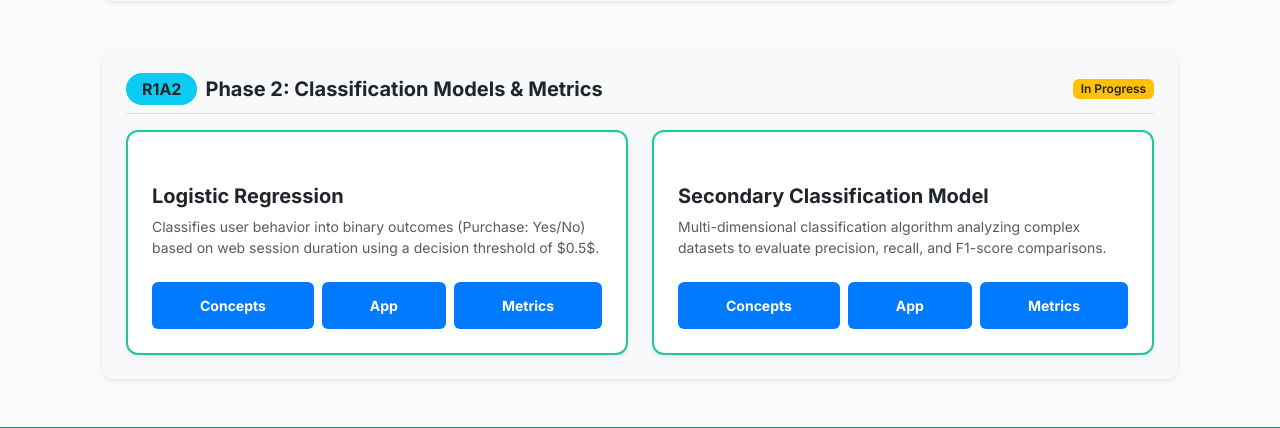
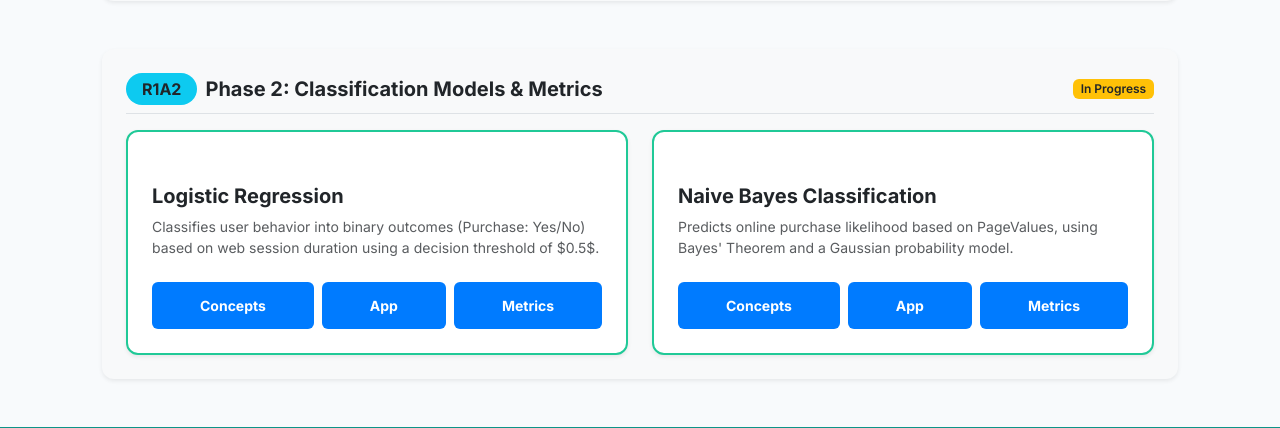
Before and after one commit to MariaPaula2095/Machine_Learning_Numpy_LinearRegression, a Flask app: page / in a window 1280 px wide. Shown: the part 1008-1436 px from the top of the page. Run offline with Flask 3, Linux system fonts and the light colour scheme.

Commit message:
fix: update Secondary Model links to point to Naive Bayes instead of Logistic Regression

```diff
--- a/templates/hello_world.html
+++ b/templates/hello_world.html
@@ -63,11 +63,11 @@
 
                         <li><hr class="dropdown-divider"></li>
 
-                        <!-- Modelo Secundario (Ahora Activo) -->
-                        <li class="dropdown-header text-teal fw-bold">SECONDARY MODEL</li>
-                        <li><a class="dropdown-item small" href="{{ url_for('logistic_concepts') }}"><i class="bi bi-file-text me-2"></i>Concepts</a></li>
-                        <li><a class="dropdown-item small" href="{{ url_for('logistic_application') }}"><i class="bi bi-cpu me-2"></i>Application</a></li>
-                        <li><a class="dropdown-item small" href="{{ url_for('logistic_metrics') }}"><i class="bi bi-bar-chart me-2"></i>Evaluation Metrics</a></li>
+                        <!-- Modelo Secundario: Naive Bayes -->
+                        <li class="dropdown-header text-teal fw-bold">NAIVE BAYES</li>
+                        <li><a class="dropdown-item small" href="{{ url_for('naive_bayes_concepts') }}"><i class="bi bi-file-text me-2"></i>Concepts</a></li>
+                        <li><a class="dropdown-item small" href="{{ url_for('naive_bayes_application') }}"><i class="bi bi-cpu me-2"></i>Application</a></li>
+                        <li><a class="dropdown-item small" href="{{ url_for('naive_bayes_metrix') }}"><i class="bi bi-bar-chart me-2"></i>Evaluation Metrics</a></li>
                     </ul>
                 </li>
 
@@ -212,22 +212,22 @@
                     </div>
                 </div>
 
-                <!-- Model 2:  -->
+                <!-- Model 2: Naive Bayes -->
                 <div class="col-md-6">
                     <div class="card card-custom h-100 p-4 border border-2 border-teal shadow-sm d-flex flex-column justify-content-between">
                         <div>
                             <div class="d-flex align-items-center justify-content-between mb-2">
-                                <span class="badge bg-teal text-white">Model 2 (Multi-feature)</span>
+                                <span class="badge bg-teal text-white">Model 2 (Naive Bayes)</span>
                             </div>
-                            <h5 class="fw-bold mb-2">Secondary Classification Model</h5>
+                            <h5 class="fw-bold mb-2">Naive Bayes Classification</h5>
                             <p class="text-muted small mb-3">
-                                Multi-dimensional classification algorithm analyzing complex datasets to evaluate precision, recall, and F1-score comparisons.
+                                Predicts online purchase likelihood based on PageValues, using Bayes' Theorem and a Gaussian probability model.
                             </p>
                         </div>
                         <div class="d-flex gap-2 mt-2">
-                            <a href="{{ url_for('logistic_concepts') }}" class="btn btn-teal-outline btn-sm flex-fill text-center">Concepts</a>
-                            <a href="{{ url_for('logistic_application') }}" class="btn btn-teal-outline btn-sm flex-fill text-center">App</a>
-                            <a href="{{ url_for('logistic_metrics') }}" class="btn btn-teal-outline btn-sm flex-fill text-center">Metrics</a>
+                            <a href="{{ url_for('naive_bayes_concepts') }}" class="btn btn-teal-outline btn-sm flex-fill text-center">Concepts</a>
+                            <a href="{{ url_for('naive_bayes_application') }}" class="btn btn-teal-outline btn-sm flex-fill text-center">App</a>
+                            <a href="{{ url_for('naive_bayes_metrix') }}" class="btn btn-teal-outline btn-sm flex-fill text-center">Metrics</a>
                         </div>
                     </div>
                 </div>
```
Also changed, not shown: templates/index.html (+5 -5 lines).
